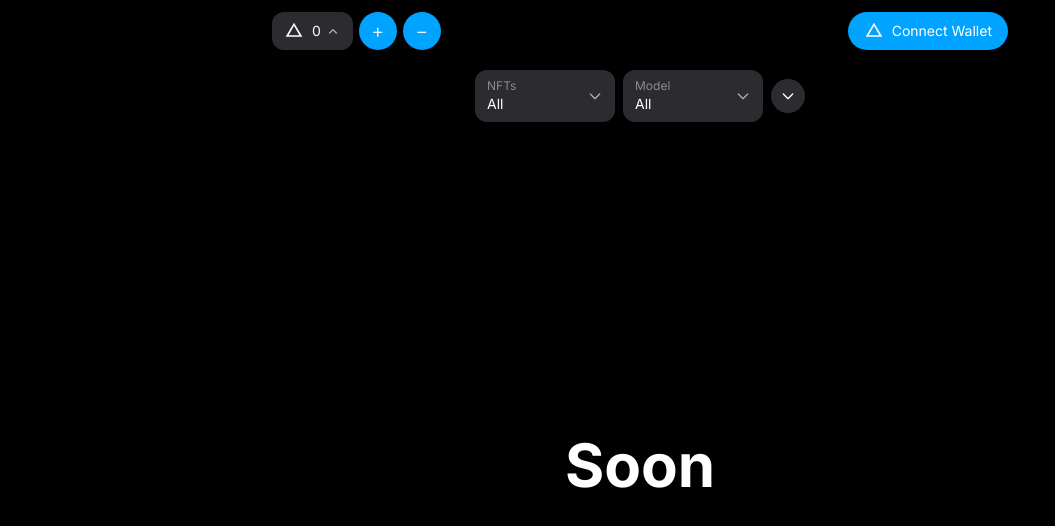
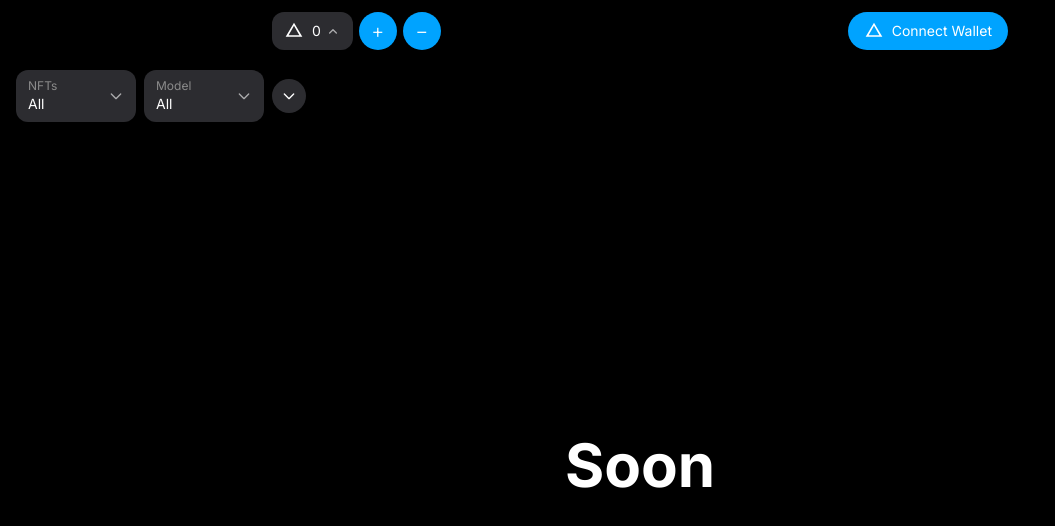
Before and after one commit to useriiefokrjkgjrkgkgkjkg/mini-app-nft, a Next.js app: page / in a window 1280 px wide. Shown: the top 526 px of the page, without its empty margins (0-1055 px from the left). Built offline with nearby package versions, Linux system fonts and the light colour scheme.

Commit message:
Make filter buttons smaller and align to left

```diff
--- a/app/layout.tsx
+++ b/app/layout.tsx
@@ -6,8 +6,15 @@ import Script from "next/script";
 const inter = Inter({ subsets: ["latin"] });
 
 export const metadata: Metadata = {
-  title: "Soon",
-  description: "Coming soon",
+  title: "NFT Mini App",
+  description: "Telegram Mini App for NFTs",
+  viewport: {
+    width: "device-width",
+    initialScale: 1,
+    maximumScale: 1,
+    minimumScale: 1,
+    userScalable: false,
+  },
 };
 
 export default function RootLayout({
--- a/app/page.tsx
+++ b/app/page.tsx
@@ -64,29 +64,28 @@ export default function Home() {
       </div>
 
       {/* Панель фильтров */}
-      <div className="w-full bg-black px-4 py-2 flex items-center justify-center gap-2">
+      <div className="w-full bg-black px-4 py-2 flex items-start">
         <div className="flex items-center gap-2">
           {/* NFTs фильтр */}
-          <div className="bg-[#2c2c30] rounded-xl px-3 py-2 flex items-center justify-between min-w-[140px]">
+          <div className="bg-[#2c2c30] rounded-xl px-3 py-2 flex items-center justify-between min-w-[120px]">
             <div className="flex flex-col">
               <span className="text-[#8B8B8B] text-xs">NFTs</span>
               <span className="text-white text-sm">All</span>
             </div>
-            <svg className="w-4 h-4 text-white opacity-60" viewBox="0 0 24 24" fill="none" stroke="currentColor">
+            <svg className="w-4 h-4 text-white opacity-60 ml-2" viewBox="0 0 24 24" fill="none" stroke="currentColor">
               <path strokeLinecap="round" strokeLinejoin="round" strokeWidth={2} d="M19 9l-7 7-7-7"/>
             </svg>
           </div>
 
           {/* Model фильтр */}
-          <div className="bg-[#2c2c30] rounded-xl px-3 py-2 flex items-center justify-between min-w-[140px]">
+          <div className="bg-[#2c2c30] rounded-xl px-3 py-2 flex items-center justify-between min-w-[120px]">
             <div className="flex flex-col">
               <span className="text-[#8B8B8B] text-xs">Model</span>
               <span className="text-white text-sm">All</span>
             </div>
-            <svg className="w-4 h-4 text-white opacity-60" viewBox="0 0 24 24" fill="none" stroke="currentColor">
+            <svg className="w-4 h-4 text-white opacity-60 ml-2" viewBox="0 0 24 24" fill="none" stroke="currentColor">
               <path strokeLinecap="round" strokeLinejoin="round" strokeWidth={2} d="M19 9l-7 7-7-7"/>
             </svg>
-          </div>
           </div>
 
           {/* Кнопка действия */}
@@ -96,6 +95,7 @@ export default function Home() {
             </svg>
           </button>
         </div>
+      </div>
 
       {/* Основной контент */}
       <main className="flex-1 flex items-center justify-center">
```
Lines whose indentation alone changed are shown as unchanged.
